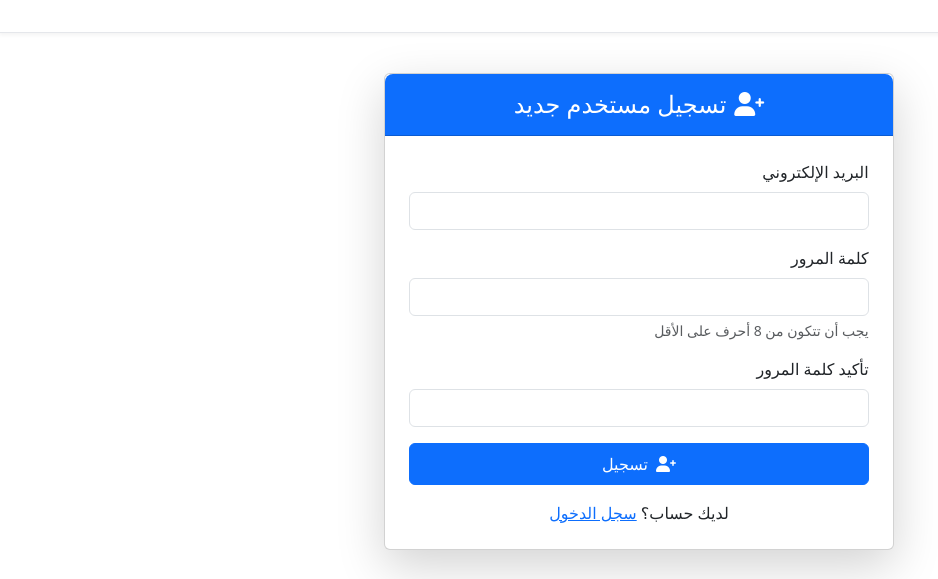
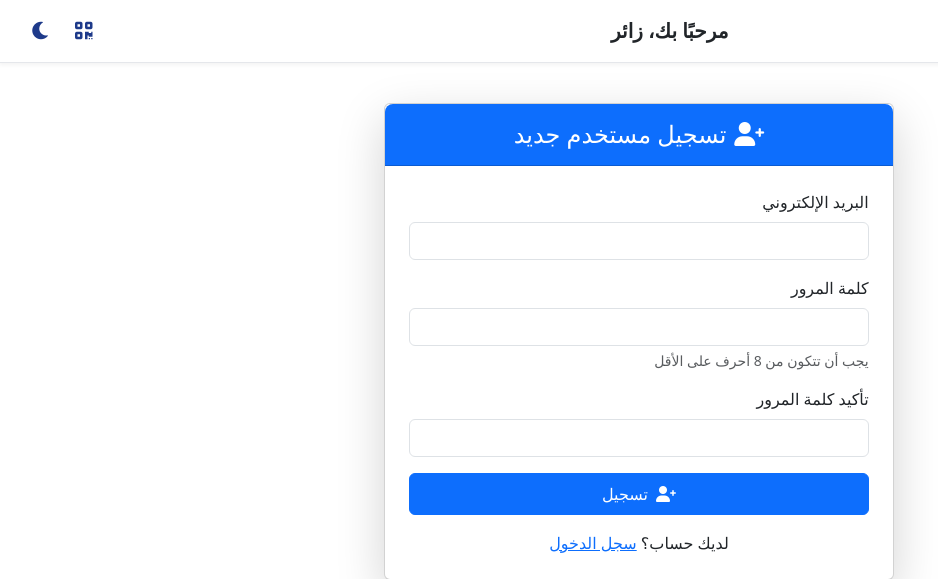
Before and after one commit to mdhyduu/Y, a Flask app: page /register in a window 1280 px wide. Shown: the top 579 px of the page, without its empty margins (1-939 px from the left). Run offline with Flask 3, Linux system fonts and the light colour scheme; parts of the project's set-up code (start-up, migrations or seed data) failed here and were passed over.

Commit message:
وصف التحديثات

```diff
--- a/app/templates/base.html
+++ b/app/templates/base.html
@@ -35,7 +35,9 @@
         <i class="fas fa-shopping-bag"></i> الطلبات
       </a>
 
-
+      <a class="nav-link {% if request.path == url_for('orders.scan_barcode') %}active{% endif %}" href="{{ url_for('orders.scan_barcode') }}">
+        <i class="fas fa-camera"></i> مسح الباركود
+      </a>
 
       <a class="nav-link {% if request.path == url_for('orders.manage_employee_status') %}active{% endif %}" href="{{ url_for('orders.manage_employee_status') }}">
         <i class="fas fa-tags"></i> حالات الطلبات
@@ -87,9 +89,14 @@
         <div></div>
         {% endif %}
 
+        <strong class="fs-5">مرحبًا بك، {{ request.cookies.get('username', 'زائر') }}</strong>
 
-
-
+        <div class="actions">
+          <a href="{{ url_for('orders.scan_barcode') }}" class="action-icon" title="مسح الباركود">
+            <i class="fas fa-qrcode"></i>
+          </a>
+          <i class="fas fa-moon action-icon" id="themeToggle"></i>
+        </div>
       </div>
 
       <div class="content container-fluid" id="content-area">
```
